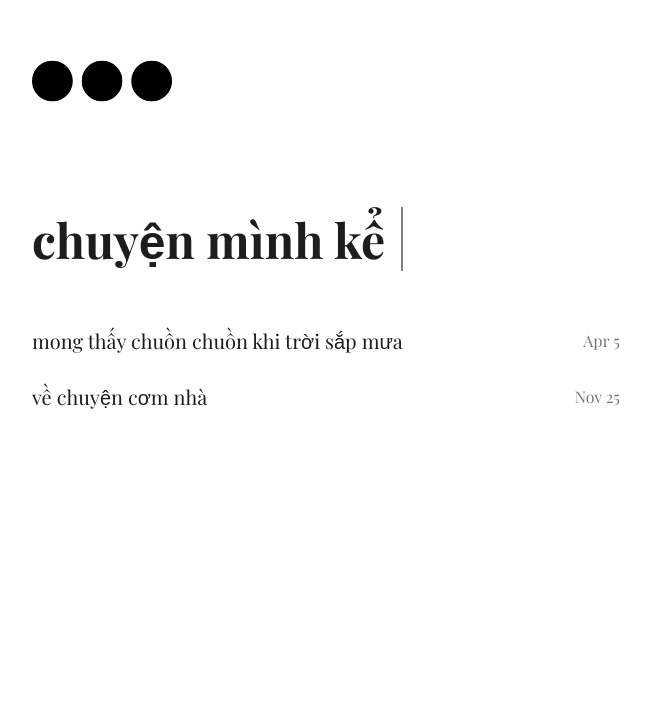
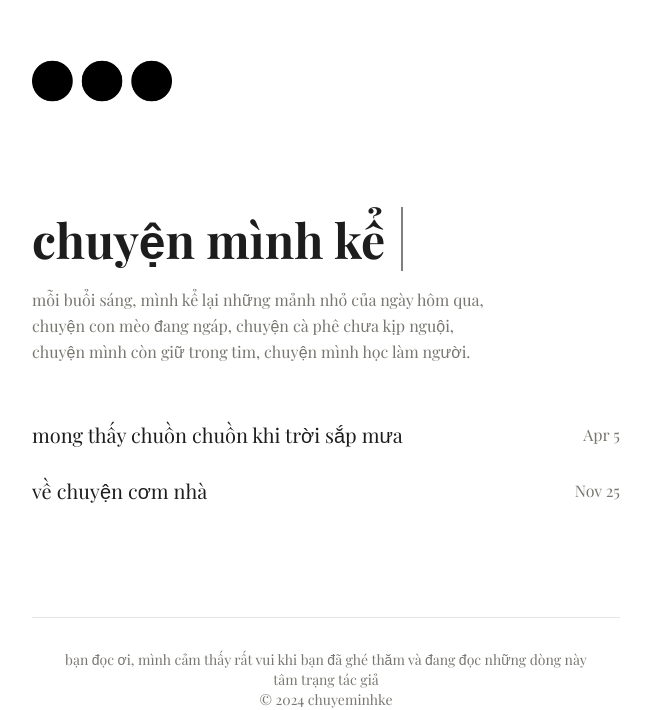
Before and after one commit to thangbuiq/chuyenminhke, a Next.js app: page / in a window 1280 px wide. Shown: the part 149-859 px from the top of the page, without its empty margins (314-965 px from the left). Before the commit the page ends 800 px from the top, so only its background shows below. Built offline with nearby package versions, Linux system fonts and the light colour scheme; a web font is replaced by a local one.

Commit message:
feat: add footer and subheade on frontpage

```diff
--- a/app/(main)/[slug]/page.tsx
+++ b/app/(main)/[slug]/page.tsx
@@ -1,10 +1,11 @@
 import Markdown from "markdown-to-jsx";
 import Image from "next/image";
 import Link from "next/link";
-import LikeButton from "@/components/ui/LikeButton";
+import LikeButton from "@/components/common/likebutton";
 
 import { getPostContent, getPostMetadata } from "@/utils/blog";
 import { Metadata } from "next";
+import Footer from "@/components/common/footer";
 
 type Props = {
   params: { slug: string };
@@ -122,8 +123,12 @@
         <Markdown>{post.content}</Markdown>
       </article>
 
-      <div className="h-[1px] mt-14 mb-4 bg-slate-500/40 w-full"></div>
+      <div className="mt-10 mb-4 border-t border-[#e5e5e5] w-full"></div>
       <LikeButton slug={slug} />
+      <p className="mt-4 text-sm text-[#999792]">
+        chúc bạn đọc một ngày nhiều may mắn và bình yên 🌱
+      </p>
+      <Footer />
       <div className="h-14"></div>
     </>
   );
--- a/app/(main)/page.tsx
+++ b/app/(main)/page.tsx
@@ -1,6 +1,7 @@
 import { getPostMetadata } from "@/utils/blog";
 import Image from "next/image";
 import Link from "next/link";
+import Footer from "@/components/common/footer";
 
 export default function Home() {
   const postMetadata = getPostMetadata("blogs");
@@ -23,6 +24,11 @@
         >
           chuyện mình kể
         </h1>
+        <p className="text-[#787670] mt-4 leading-relaxed">
+          mỗi buổi sáng, mình kể lại những mảnh nhỏ của ngày hôm qua, <br />
+          chuyện con mèo đang ngáp, chuyện cà phê chưa kịp nguội, <br />
+          chuyện mình còn giữ trong tim, chuyện mình học làm người.
+        </p>
       </header>
       <main className="mt-14 flex flex-col gap-7">
         {postMetadata.map((post) => (
@@ -41,6 +47,8 @@
             </p>
           </div>
         ))}
+        <div className="mb-4"></div>
+        <Footer />
       </main>
     </>
   );
--- a/app/globals.css
+++ b/app/globals.css
@@ -6,6 +6,17 @@
 body,
 :root {
   height: 100%;
+}
+
+::selection {
+  background-color: #3d3d3d; /* Tailwind sky-500 */
+  color: white;
+}
+
+::-moz-selection {
+  background-color: rgba(224, 34, 0, 0.3);
+  backdrop-filter: blur(2px);
+  color: inherit;
 }
 
 article h1 {
--- /dev/null
+++ b/components/common/footer.tsx
@@ -0,0 +1,26 @@
+"use client";
+
+import {
+  Tooltip,
+  TooltipContent,
+  TooltipProvider,
+  TooltipTrigger,
+} from "@/components/ui/tooltip";
+
+export default function Footer() {
+  return (
+    <footer className="mt-10 pt-8 border-t border-[#e5e5e5] text-center text-[#787670] text-sm">
+      <p>
+        bạn đọc ơi, mình cảm thấy rất vui khi bạn đã ghé thăm và đang đọc những
+        dòng này
+      </p>
+      <TooltipProvider>
+        <Tooltip>
+          <TooltipTrigger>tâm trạng tác giả</TooltipTrigger>
+          <TooltipContent>trời nhiều mây nhưng lòng vẫn sáng 🌥️</TooltipContent>
+        </Tooltip>
+      </TooltipProvider>
+      <p>&copy; {new Date().getFullYear()} chuyeminhke</p>
+    </footer>
+  );
+}
--- a/components/ui/LikeButton.tsx
+++ b/components/common/likebutton.tsx
@@ -1,5 +1,4 @@
 "use client";
-// components/ui/LikeButton.tsx
 
 import { useEffect, useState } from "react";
 import { Button } from "@/components/ui/button";
--- /dev/null
+++ b/components/ui/tooltip.tsx
@@ -0,0 +1,32 @@
+"use client";
+
+import * as React from "react";
+import * as TooltipPrimitive from "@radix-ui/react-tooltip";
+
+import { cn } from "@/lib/utils";
+
+const TooltipProvider = TooltipPrimitive.Provider;
+
+const Tooltip = TooltipPrimitive.Root;
+
+const TooltipTrigger = TooltipPrimitive.Trigger;
+
+const TooltipContent = React.forwardRef<
+  React.ElementRef<typeof TooltipPrimitive.Content>,
+  React.ComponentPropsWithoutRef<typeof TooltipPrimitive.Content>
+>(({ className, sideOffset = 4, ...props }, ref) => (
+  <TooltipPrimitive.Portal>
+    <TooltipPrimitive.Content
+      ref={ref}
+      sideOffset={sideOffset}
+      className={cn(
+        "z-50 overflow-hidden rounded-md bg-primary px-3 py-1.5 text-xs text-primary-foreground animate-in fade-in-0 zoom-in-95 data-[state=closed]:animate-out data-[state=closed]:fade-out-0 data-[state=closed]:zoom-out-95 data-[side=bottom]:slide-in-from-top-2 data-[side=left]:slide-in-from-right-2 data-[side=right]:slide-in-from-left-2 data-[side=top]:slide-in-from-bottom-2 origin-[--radix-tooltip-content-transform-origin]",
+        className,
+      )}
+      {...props}
+    />
+  </TooltipPrimitive.Portal>
+));
+TooltipContent.displayName = TooltipPrimitive.Content.displayName;
+
+export { Tooltip, TooltipTrigger, TooltipContent, TooltipProvider };
--- a/package.json
+++ b/package.json
@@ -16,6 +16,7 @@
   "dependencies": {
     "@prisma/client": "^6.10.1",
     "@radix-ui/react-slot": "^1.2.3",
+    "@radix-ui/react-tooltip": "^1.2.7",
     "class-variance-authority": "^0.7.1",
     "clsx": "^2.1.1",
     "gray-matter": "^4.0.3",
--- a/utils/blog.ts
+++ b/utils/blog.ts
@@ -12,6 +12,14 @@
     .map((filename) => {
       const fileContents = fs.readFileSync(`${basePath}/${filename}`, "utf8");
       const matterResult = matter(fileContents);
+
+      if (matterResult.data.publish_date) {
+        matterResult.data.publish_date = new Date(
+          matterResult.data.publish_date,
+        );
+      } else {
+        matterResult.data.publish_date = new Date(0);
+      }
 
       return {
         title: matterResult.data.title,
```
Also changed, not shown: 1 other file (tests, documents, lock files or other folders).
